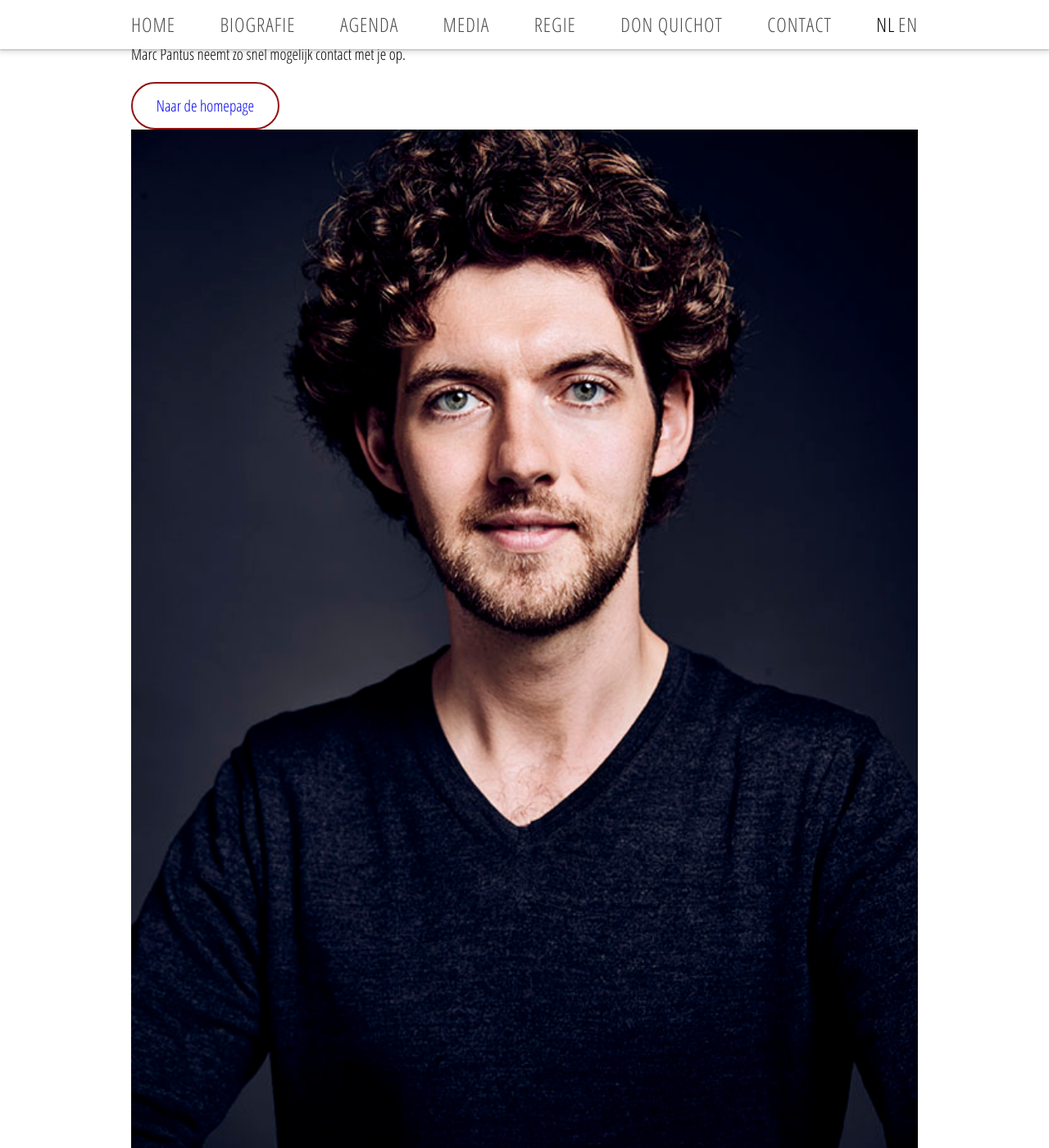
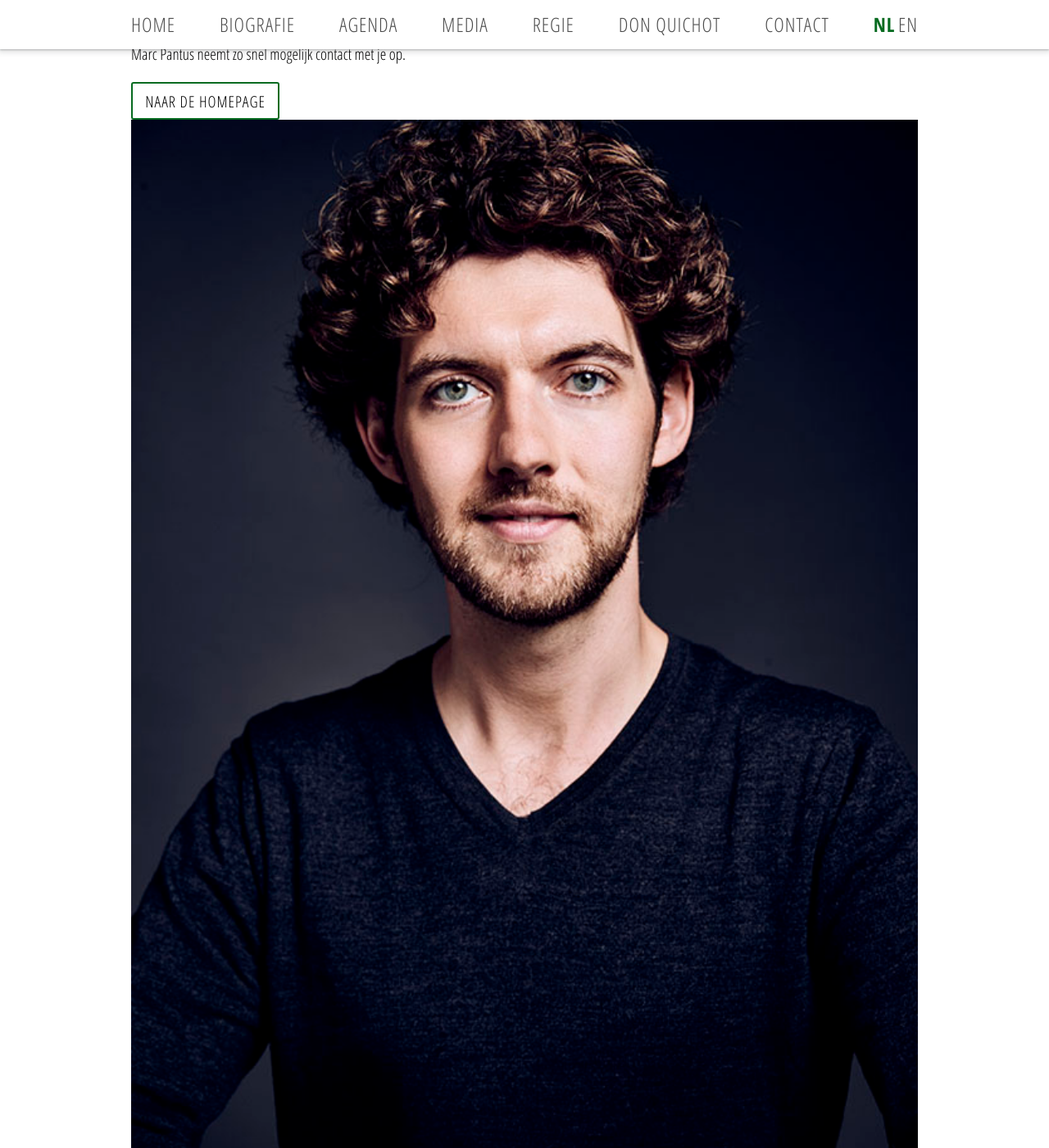
Before and after one commit to DaanBoertien/Marc-Pantus, a Jekyll site: the page built from success.html, in a window 1280 px wide and 1400 px high. Shown: the whole window at 82% size. Built offline with Jekyll 4.4.1, drawn with Linux system fonts in a browser that asks for light colours; nearby versions of some CDN libraries; a script that is not in the unit is left out.

Commit message:
changed color scheme

```diff
--- a/_sass/buttons.scss
+++ b/_sass/buttons.scss
@@ -2,14 +2,20 @@
   border: 2px solid var(--clr-primary);
 
   display: block;
-  padding: 0.7em 1.5em;
-  border-radius: 100px;
+  padding: 0.4em 0.8em;
+  border-radius: 3px;
   font-family: inherit;
   display: block;
   text-decoration: none;
   width: max-content;
+  color: black;
+  text-transform: uppercase;
+  letter-spacing: 1px;
+  transition: all 0.3s ease-out;
 }
 
 .btn:hover,
 .btn:focus {
+  background: var(--clr-primary);
+  color: white;
 }
--- a/_sass/nav.scss
+++ b/_sass/nav.scss
@@ -42,6 +42,7 @@ nav a,
 
 .navdesktop a.navblack.current {
   color: var(--clr-primary);
+  font-weight: bold;
 }
 
 nav a::before,
@@ -73,13 +74,13 @@ nav a:focus,
 
 nav .current,
 .navdesktop .current {
-  color: var(--primary);
-  font-weight: 400;
+  color: var(--clr-primary);
+  font-weight: bold;
 }
 
 .navdesktop a.current {
-  color: var(--primary);
-  font-weight: 400;
+  color: var(--clr-primary);
+  font-weight: bold;
 }
 
 nav ul {
--- a/_sass/variables.scss
+++ b/_sass/variables.scss
@@ -1,8 +1,8 @@
 :root {
   --container-width: 960px;
   --bg-color: rgb(255, 255, 255);
-  --clr-secondary: rgba(99, 136, 161, 1);
-  --clr-primary: rgb(146, 20, 20);
+  --clr-secondary: rgb(79, 112, 134);
+  --clr-primary: rgb(7, 107, 32);
   --text-color: rgba(0, 0, 0, 0.85);
   --boxshadow: rgba(60, 64, 67, 0.3) 0px 1px 2px 0px,
     rgba(60, 64, 67, 0.15) 0px 2px 6px 2px;
```
Also changed, not shown: 2 other files.
